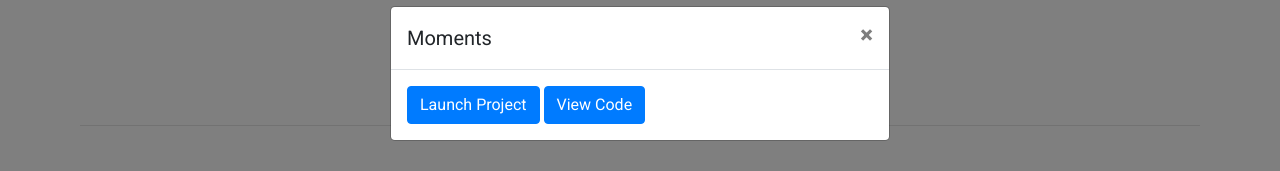
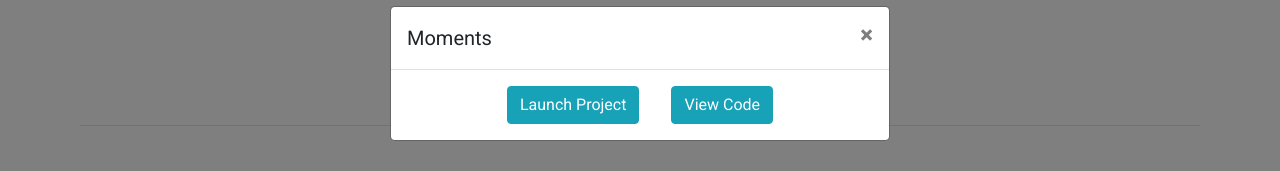
Before and after one commit to wilfredloh/portfolio, a plain HTML site: page index.html in a window 1280 px wide. Both pictures are taken after a click on the picture 272 px from the left and 1589 px from the top of the page. Shown: the part 1211-1382 px from the top of the page. Drawn offline with nearby package versions, Linux system fonts and the light colour scheme.

Commit message:
fixed margin in moments modal

```diff
--- a/index.html
+++ b/index.html
@@ -64,8 +64,8 @@
                         </button>
                     </div>
                     <div class="modal-body">
-                        <a href="https://momentscards.herokuapp.com/" target="_blank"><button type="button" class="btn btn-primary">Launch Project</button></a>
-                        <a href="https://github.com/wilfredloh/moments" target="_blank"><button type="button" class="btn btn-primary">View Code</button></a>
+                        <a href="https://momentscards.herokuapp.com/" target="_blank"><button type="button" class="btn btn-info">Launch Project</button></a>
+                        <a href="https://github.com/wilfredloh/moments" target="_blank"><button type="button" class="btn btn-info">View Code</button></a>
                     </div>
                 </div>
             </div>
--- a/style.css
+++ b/style.css
@@ -155,6 +155,15 @@ nav a:hover{
     border-radius: 0.5rem;
 }
 
+.modal-body {
+    display:flex;
+    justify-content: center;
+}
+
+.modal-body a {
+    margin: 0 1rem;
+}
+
 .banner p {
     color: grey;
     margin: 0 4.5rem;
```
